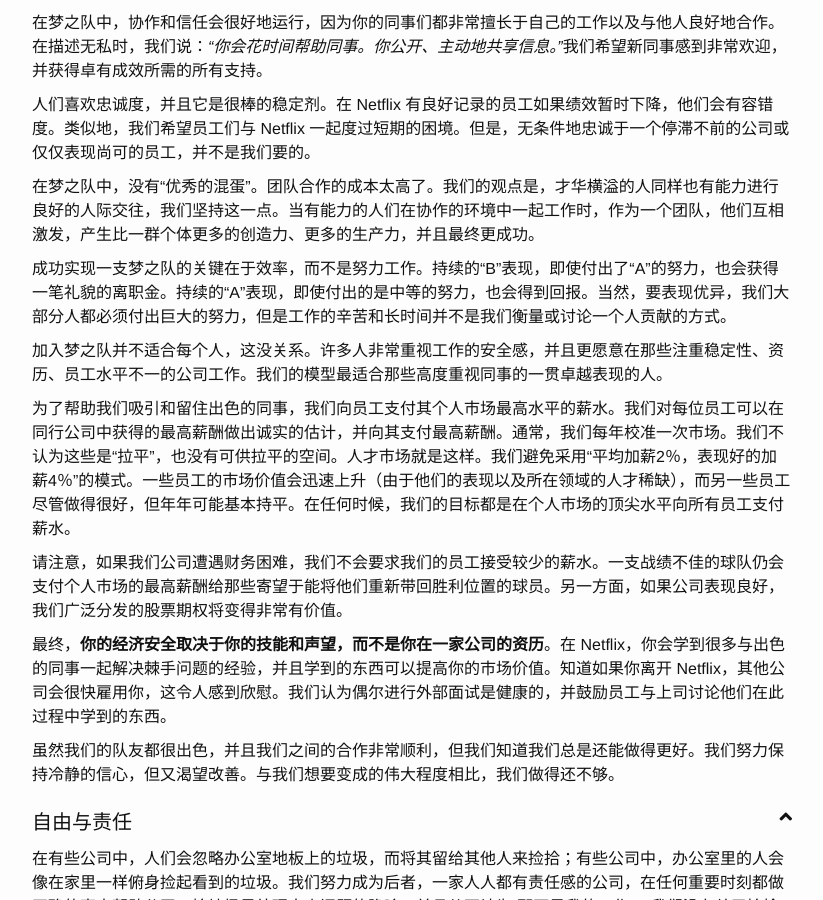
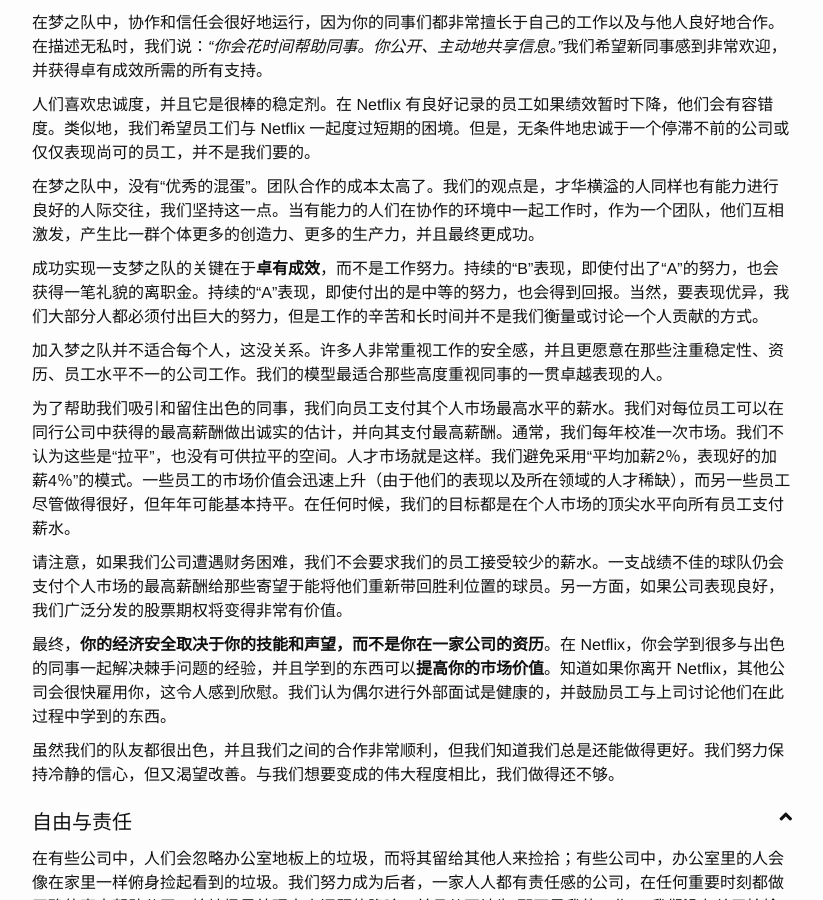
Before and after one commit to flniu/flniu.github.io, a Jekyll site: the page built from _posts/2020-05-11-netflix-culture.md, in a window 1280 px wide and 900 px high, scrolled down 3835 px. Shown: the whole window, without its empty margins (228-1051 px from the left). Built offline with Jekyll 4.4.1, drawn with Linux system fonts in a browser that asks for light colours; nearby versions of some CDN libraries; some of the changed text lies outside the part shown.

Commit message:
change format for post netflix culture

```diff
--- a/_posts/2020-05-11-netflix-culture.md
+++ b/_posts/2020-05-11-netflix-culture.md
@@ -125,7 +125,7 @@
 
 在梦之队中，没有“优秀的混蛋”。团队合作的成本太高了。我们的观点是，才华横溢的人同样也有能力进行良好的人际交往，我们坚持这一点。当有能力的人们在协作的环境中一起工作时，作为一个团队，他们互相激发，产生比一群个体更多的创造力、更多的生产力，并且最终更成功。
 
-成功实现一支梦之队的关键在于效率，而不是努力工作。持续的“B”表现，即使付出了“A”的努力，也会获得一笔礼貌的离职金。持续的“A”表现，即使付出的是中等的努力，也会得到回报。当然，要表现优异，我们大部分人都必须付出巨大的努力，但是工作的辛苦和长时间并不是我们衡量或讨论一个人贡献的方式。
+成功实现一支梦之队的关键在于**卓有成效**，而不是工作努力。持续的“B”表现，即使付出了“A”的努力，也会获得一笔礼貌的离职金。持续的“A”表现，即使付出的是中等的努力，也会得到回报。当然，要表现优异，我们大部分人都必须付出巨大的努力，但是工作的辛苦和长时间并不是我们衡量或讨论一个人贡献的方式。
 
 加入梦之队并不适合每个人，这没关系。许多人非常重视工作的安全感，并且更愿意在那些注重稳定性、资历、员工水平不一的公司工作。我们的模型最适合那些高度重视同事的一贯卓越表现的人。
 
@@ -133,7 +133,7 @@
 
 请注意，如果我们公司遭遇财务困难，我们不会要求我们的员工接受较少的薪水。一支战绩不佳的球队仍会支付个人市场的最高薪酬给那些寄望于能将他们重新带回胜利位置的球员。另一方面，如果公司表现良好，我们广泛分发的股票期权将变得非常有价值。
 
-最终，**你的经济安全取决于你的技能和声望，而不是你在一家公司的资历**。在 Netflix，你会学到很多与出色的同事一起解决棘手问题的经验，并且学到的东西可以提高你的市场价值。知道如果你离开 Netflix，其他公司会很快雇用你，这令人感到欣慰。我们认为偶尔进行外部面试是健康的，并鼓励员工与上司讨论他们在此过程中学到的东西。
+最终，**你的经济安全取决于你的技能和声望，而不是你在一家公司的资历**。在 Netflix，你会学到很多与出色的同事一起解决棘手问题的经验，并且学到的东西可以**提高你的市场价值**。知道如果你离开 Netflix，其他公司会很快雇用你，这令人感到欣慰。我们认为偶尔进行外部面试是健康的，并鼓励员工与上司讨论他们在此过程中学到的东西。
 
 虽然我们的队友都很出色，并且我们之间的合作非常顺利，但我们知道我们总是还能做得更好。我们努力保持冷静的信心，但又渴望改善。与我们想要变成的伟大程度相比，我们做得还不够。
 
@@ -158,7 +158,7 @@
 * 我们的休假政策就是“去休假”。我们没有任何关于每年休几周的规则或申请表单。坦率地说，我们的工作和个人时间有一些重合，在零星时间写电子邮件，在某个工作日下午放飞，等等。我们的领导们确保他们通过休假树立榜样，经常在休假后带回新鲜的想法，并鼓励团队其他人也这样做。
 * 我们的育儿假政策是：“照顾好你的宝宝和自己。”新父母通常休4到8个月。
 * 每个员工每年选择他们想要自己的薪酬里面有多少是工资、多少是股票期权。你可以选择全部现金，全部期权，或任意适合你的组合[^4]。你来选择你想承受多少风险和享受多少上升空间。这些十年期的股票期权是完全归属的，即使你离开 Netflix，也可以保留它们。
-* 我们没有薪酬手铐（期权归属）来要求你必须留在公司才能兑现。人们随时可以离开，不会有金钱损失，但是，他们绝大多数都选择留下来。我们希望管理者能够创造出一种环境，让大家为了伟大的工作和丰厚的报酬而喜欢呆在这里。
+* 我们没有薪酬手铐（期权归属）来要求你必须留在公司才能兑现。人们随时可以离开，不会有金钱损失，但是，他们绝大多数都选择留下来。我们希望管理者能够创造出一种环境，让大家为了**伟大的工作和丰厚的报酬**而喜欢呆在这里。
 
 你可能会认为这种自由会导致混乱。不过我们也没有着装政策，然而没有人光着身子来上班。这个道理是，你不需要为所有事情制定政策。大多数人都知道在工作中穿着衣服的好处。
 
```
